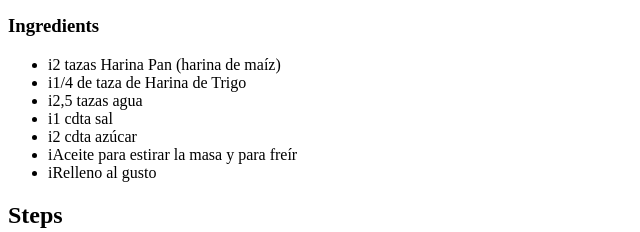
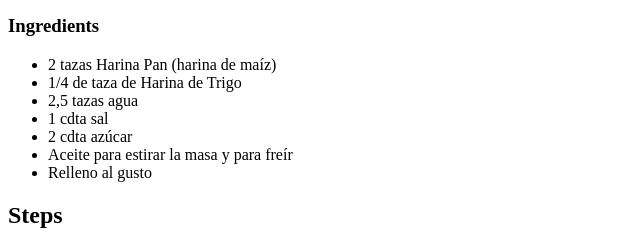
Before and after one commit to Surucobe/odin-recipes, a plain HTML site: page recipes/empanada.html in a window 1280 px wide. Shown: the part 657-889 px from the top of the page, 0-640 px from the left. Drawn offline with Linux system fonts and the light colour scheme.

Commit message:
image and a minor typo fix

```diff
--- a/recipes/empanada.html
+++ b/recipes/empanada.html
@@ -12,13 +12,13 @@
   <p>Las empanadas son delicia, idiosincrasia, tradición, raíces... yo las amo!</p>
   <h3>Ingredients</h3>
   <ul>
-    <li>i2 tazas Harina Pan (harina de maíz)</li>
-    <li>i1/4 de taza de Harina de Trigo</li>
-    <li>i2,5 tazas agua</li>
-    <li>i1 cdta sal</li>
-    <li>i2 cdta azúcar</li>
-    <li>iAceite para estirar la masa y para freír</li>
-    <li>iRelleno al gusto</li>
+    <li>2 tazas Harina Pan (harina de maíz)</li>
+    <li>1/4 de taza de Harina de Trigo</li>
+    <li>2,5 tazas agua</li>
+    <li>1 cdta sal</li>
+    <li>2 cdta azúcar</li>
+    <li>Aceite para estirar la masa y para freír</li>
+    <li>Relleno al gusto</li>
   </ul>
   <h2>Steps</h2>
   <ul>
```
Also changed, not shown: batch-cooking_d717bebf_1200x630.jpg (added).
